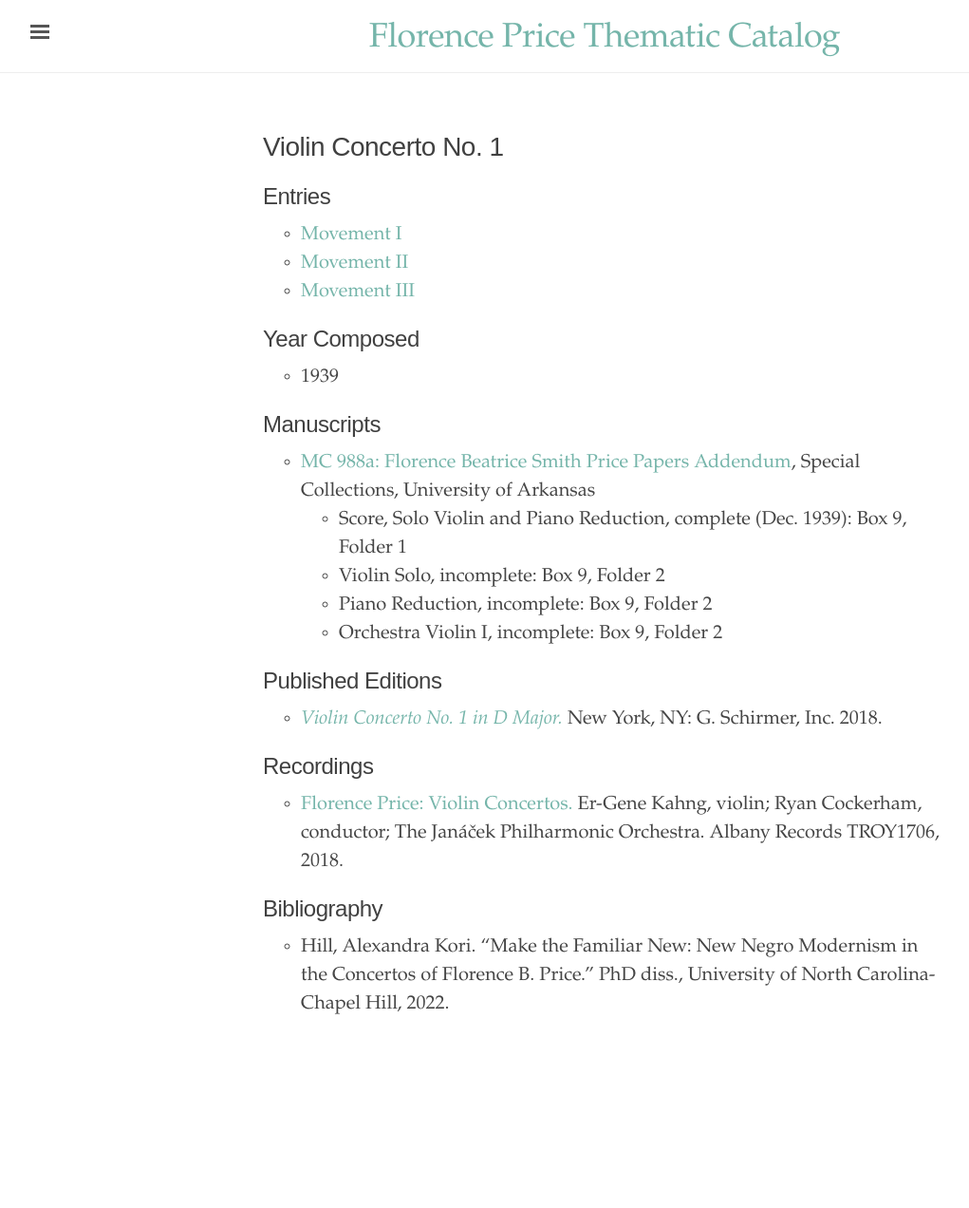
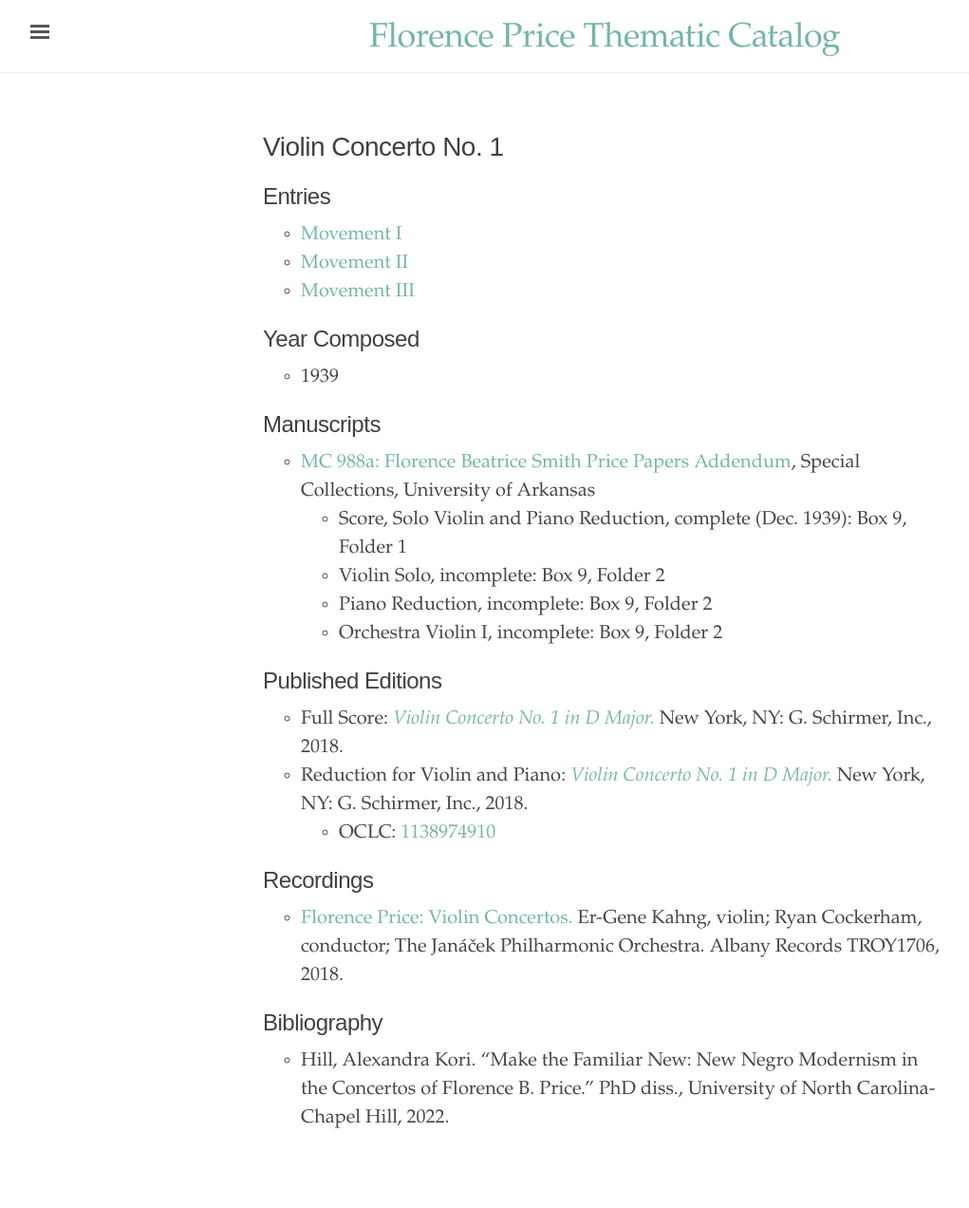
Before and after one commit to dwshadle/florence-price-catalog, a Jekyll site: the page built from _texts/price-violin_concerto_no1.md, in a window 1280 px wide. Shown: the whole page at 95% size, without its empty margins (3-1024 px from the left). Built offline with Jekyll 4.4.1, drawn with Linux system fonts in a browser that asks for light colours; before the commit the page ends 1152 px from its top, so only the background shows below that.

Commit message:
Update price-violin_concerto_no1.md

```diff
--- a/_texts/price-violin_concerto_no1.md
+++ b/_texts/price-violin_concerto_no1.md
@@ -24,7 +24,9 @@ permalink: /price-violin-concerto-no1/
 
 ## Published Editions
 
-- <a href="https://www.wisemusicclassical.com/work/58910/Violin-Concerto-No-1--Florence-Price/" target="_blank">*Violin Concerto No. 1 in D Major.*</a> New York, NY: G. Schirmer, Inc. 2018.
+- Full Score: <a href="https://www.wisemusicclassical.com/work/58910/Violin-Concerto-No-1--Florence-Price/" target="_blank">*Violin Concerto No. 1 in D Major.*</a> New York, NY: G. Schirmer, Inc., 2018.
+- Reduction for Violin and Piano: <a href="https://classicalondemand.com/price-violin-concerto-no-1-3468.html" target="_blank">*Violin Concerto No. 1 in D Major.*</a> New York, NY: G. Schirmer, Inc., 2018.
+    * OCLC: <a href="https://www.worldcat.org/title/1138974910" target="_blank">1138974910</a>
 
 ## Recordings
 
```
